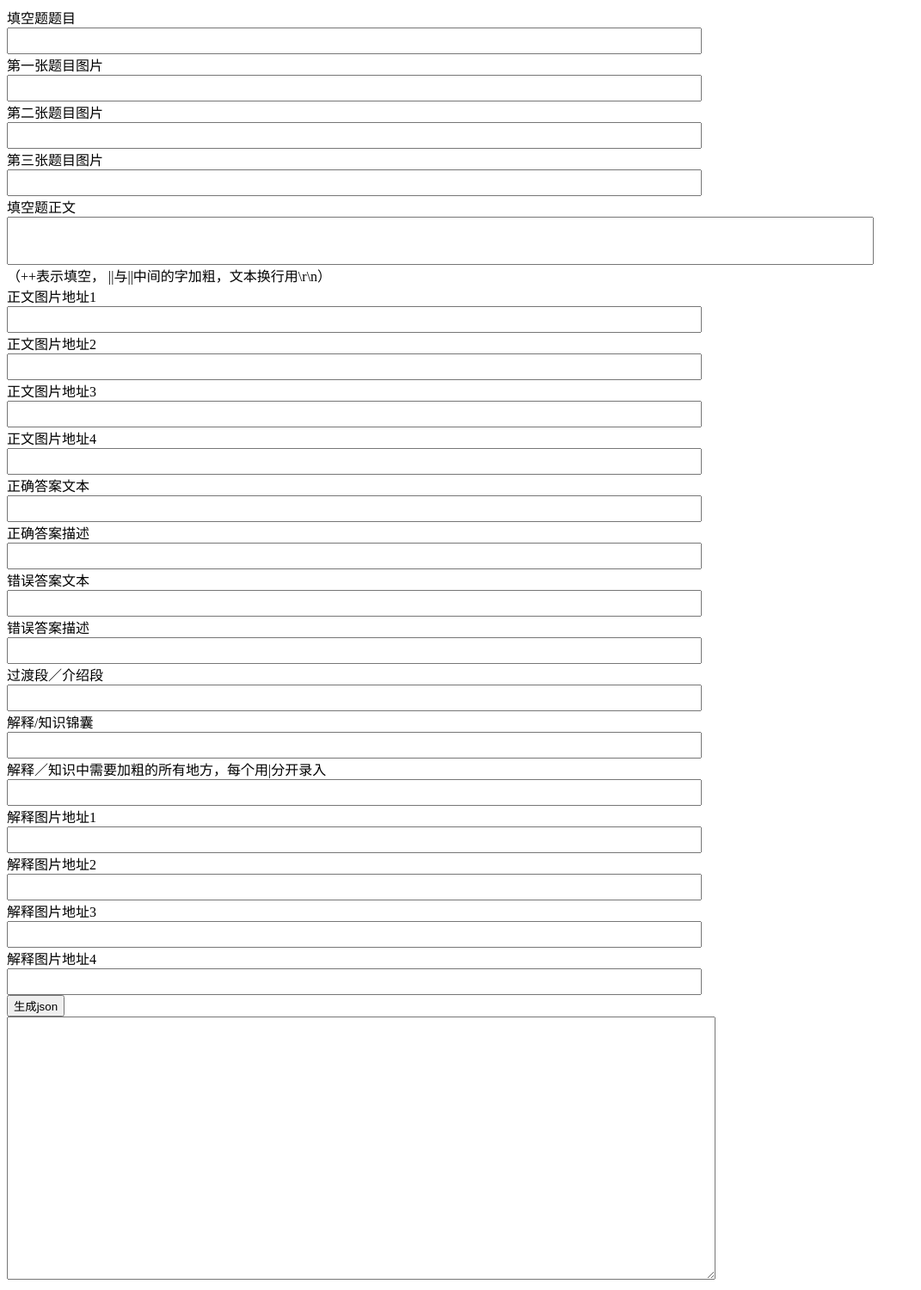
After one commit to zhujiangyou/jsoner, a Django app: page /zongjie/ in a window 1280 px wide. The commit adds this page. Shown: the whole page at 86% size, without its empty margins (0-1071 px from the left). Run offline with Django 3.2, Linux system fonts and the light colour scheme; some libraries are stand-ins or nearby versions.

```diff
--- a/yanzi/urls.py
+++ b/yanzi/urls.py
@@ -30,7 +30,9 @@ urlpatterns = [
 
     path('dapeiti/',yztest_views.dapeiti),
 
-    path('shuomingti/',yztest_views.shuomingti)
+    path('shuomingti/',yztest_views.shuomingti),
+
+    path('zongjie/', yztest_views.zongjie),
 
 
 ]
--- a/yztest/templates/anliti.html
+++ b/yztest/templates/anliti.html
@@ -43,7 +43,7 @@
 
         <tr>过渡段／介绍段<input id="intro" type="text" ></tr><br>
         <tr>解释/知识锦囊<input id="know" type="text" ></tr><br>
-        <tr>解释／知识中需要加粗的所有地方，每个用|分开录入<input type="text" id="bold2" ></tr><br>
+        <tr>解释／知识中需要加粗的所有地方，每个用||分开录入<input type="text" id="bold2" ></tr><br>
 
         <tr>解释图片地址5<input id="image5" type="text" ></tr><br>
         <tr>解释图片地址6<input id="image6" type="text" ></tr><br>
--- a/yztest/templates/dapeiti.html
+++ b/yztest/templates/dapeiti.html
@@ -54,7 +54,7 @@
 
         <tr>过渡段／介绍段<input id="intro" type="text" ></tr><br>
         <tr>解释/知识锦囊<input id="know" type="text" ></tr><br>
-        <tr>解释／知识中需要加粗的所有地方，每个用|分开录入<input type="text" id="bold2" ></tr><br>
+        <tr>解释／知识中需要加粗的所有地方，每个用||分开录入<input type="text" id="bold2" ></tr><br>
 
         <tr>解释图片地址1<input id="image5" type="text" ></tr><br>
         <tr>解释图片地址2<input id="image6" type="text" ></tr><br>
--- a/yztest/templates/index.html
+++ b/yztest/templates/index.html
@@ -27,6 +27,7 @@
 
         <tr><a href="shuomingti/"><button>对话题</button></a></tr><br>
 
+        <!-- <tr><a href="zongjie"><button>知识点回顾文字json数据生成</button></a></tr><br> -->
 
     </table>
 
--- /dev/null
+++ b/yztest/templates/zongjie.html
@@ -0,0 +1,59 @@
+<!DOCTYPE html>
+<html>
+<head>
+    <meta charset="utf-8">
+    <title>知识点回顾文字json数据生成</title>
+
+    <style type="text/css">
+        input {
+            width: 800px;
+            height: 25px;
+
+        }
+
+
+    </style>
+</head>
+<body>
+<div style="width: 50%;">
+    <table>
+        <tr>填空题题目<input id="title" type="text" name="title" ></tr><br>
+
+        <tr>第一张题目图片<input  id="qimage1" type="text" ></tr><br>
+        <tr>第二张题目图片<input  id="qimage2" type="text" ></tr><br>
+        <tr>第三张题目图片<input  id="qimage3" type="text" ></tr><br>
+
+        <tr>填空题正文<input id="content" type="text"  style="width: 1000px;height: 50px;"></tr>（++表示填空， ||与||中间的字加粗，文本换行用\r\n）<br>
+        <!-- <tr><input type="text" id="bold1"  placeholder="正文中需要加粗的所有地方，每个用|分开录入"></tr><br> -->
+
+        <tr>正文图片地址1<input id="image1" type="text" ></tr><br>
+        <tr>正文图片地址2<input id="image2" type="text" ></tr><br>
+        <tr>正文图片地址3<input id="image3" type="text" ></tr><br>
+        <tr>正文图片地址4<input id="image4" type="text" ></tr><br>
+
+        <tr>正确答案文本<input id="right" type="text"  ></tr><br>
+        <tr>正确答案描述<input id="rightimage" type="text" ></tr><br>
+        <tr>错误答案文本<input id="error" type="text" ></tr><br>
+        <tr>错误答案描述<input id="errorimage" type="text" ></tr><br>
+
+        <tr>过渡段／介绍段<input id="intro" type="text" ></tr><br>
+        <tr>解释/知识锦囊<input id="know" type="text" ></tr><br>
+        <tr>解释／知识中需要加粗的所有地方，每个用|分开录入<input type="text" id="bold2" ></tr><br>
+
+
+        <tr>解释图片地址1<input id="image5" type="text" ></tr><br>
+        <tr>解释图片地址2<input id="image6" type="text" ></tr><br>
+        <tr>解释图片地址3<input id="image7" type="text" ></tr><br>
+        <tr>解释图片地址4<input id="image8" type="text" ></tr><br>
+        <tr><button>生成json</button></tr>
+    </table>
+</div>
+
+<div style="width: 50%;">
+    <textarea id="tarea" rows="20" cols="100"></textarea>
+</div>
+
+</div>
+<script src="https://cdn.bootcss.com/jquery/3.2.1/jquery.min.js"></script>
+</body>
+</html>
--- a/yztest/views.py
+++ b/yztest/views.py
@@ -117,7 +117,7 @@ def yuanliti(request):
         'dic12':{
             "id": 12,
             "text": "",
-            "type": 1003,
+            "type": 1001,
             "userId": 0,
             "block":4,
             "index":2,
@@ -364,7 +364,7 @@ def anliti(request):
         'dic14':{
             "id": 14,
             "text": "",
-            "type": 1003,
+            "type": 1001,
             "userId": 0,
             "block":4,
             "index":2,
@@ -688,7 +688,7 @@ def dapeiti(request):
             "text": "",
             "block":1,
             "index":2,
-            "type": 1003,
+            "type": 1001,
             "userId": 0,
         },
         #解释图片1
@@ -1056,3 +1056,7 @@ def shuomingti(request):
             return HttpResponse(json.dumps(dic,ensure_ascii=False))
 
     return render(request, 'shuomingti.html')
+
+def zongjie(request):
+
+    return render(request, 'zongjie.html')
```
Also changed, not shown: yztest/templates/shuomingti.html (+22 -2 lines), yztest/templates/yuanliti.html (+6 -6 lines).
